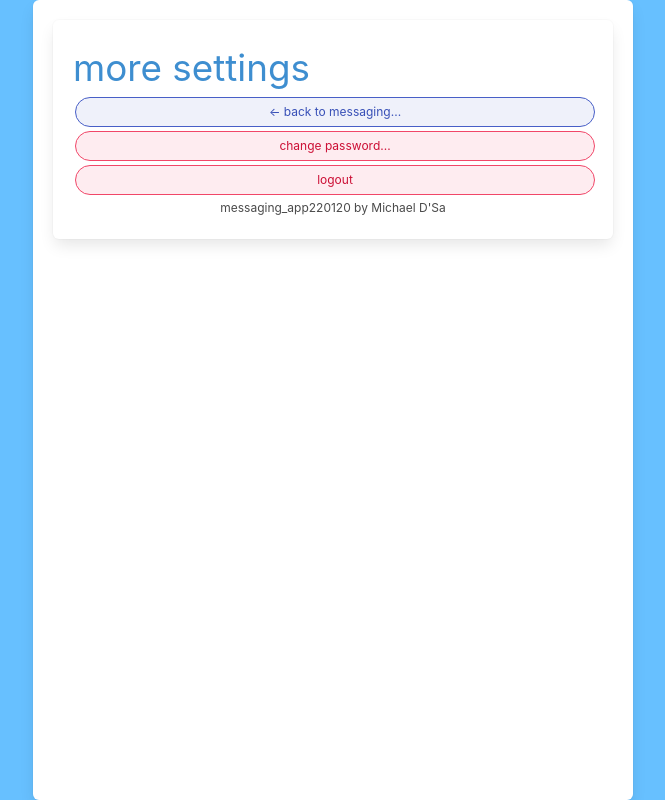
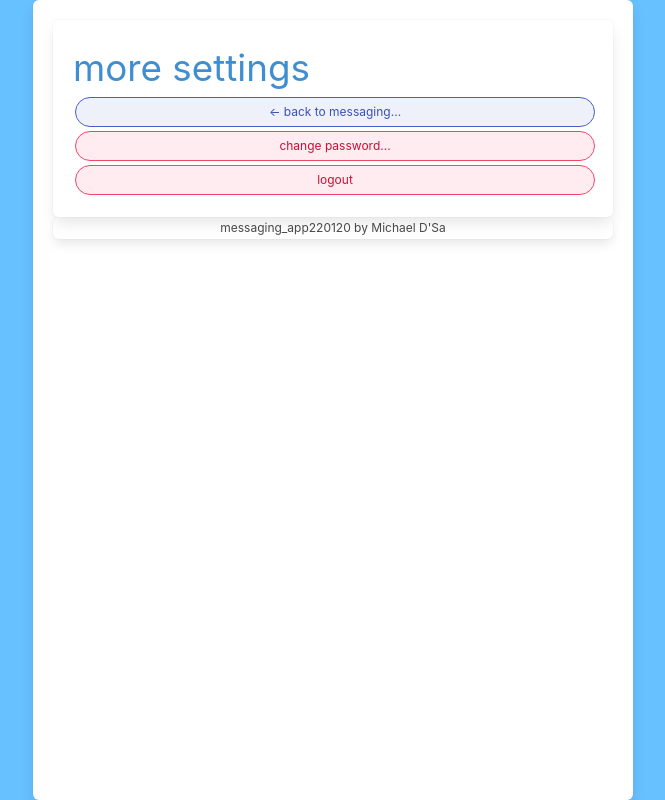
Before and after one commit to MichaelDSa/messaging_app220120, a PHP site: page /more_settings.php in a window 1280 px wide. Shown: the whole page, without its empty margins (307-972 px from the left). Run offline with PHP 8.4, Linux system fonts and the light colour scheme; the visitor is signed in with stand-in values (Sample User, id 1).

Commit message:
changed footer

```diff
--- a/messaging_app220120/login.php
+++ b/messaging_app220120/login.php
@@ -88,5 +88,5 @@ if($_SERVER['REQUEST_METHOD'] == 'POST'){
 }
 
 include('templates/footer.html');
-print '<script> document.getElementById("footer").setAttribute("class", "box has-text-centered"); </script>';
+// print '<script> document.getElementById("footer").setAttribute("class", "box has-text-centered"); </script>';
 ?>
--- a/messaging_app220120/logout.php
+++ b/messaging_app220120/logout.php
@@ -70,6 +70,6 @@ if($_SERVER['REQUEST_METHOD'] == 'POST'){
 
 
 include('templates/footer.html');
-print '<script> document.getElementById("footer").setAttribute("class", "box has-text-centered"); </script>
+// print '<script> document.getElementById("footer").setAttribute("class", "box has-text-centered"); </script>
 ';
 ?>
--- a/messaging_app220120/more_settings.php
+++ b/messaging_app220120/more_settings.php
@@ -14,7 +14,8 @@ function more_settings_display(){
                 <div id="msgbox" class="box" style="">
                 <p class="has-text-info" style="font-size: 2.3rem; white-space: nowrap;">more settings</p>
                 ' . messages_other_buttons("settings_buttons") . '
-
+            </div>
+        </div>
 
     ';
 }
--- a/messaging_app220120/register_user.php
+++ b/messaging_app220120/register_user.php
@@ -249,5 +249,5 @@ function form_register_display(
  <!-- // include footer -->
 <?php
 include('templates/footer.html');
-print '<script> document.getElementById("footer").setAttribute("class", "box has-text-centered"); </script>';
+// print '<script> document.getElementById("footer").setAttribute("class", "box has-text-centered"); </script>';
 ?>
--- a/messaging_app220120/templates/footer.html
+++ b/messaging_app220120/templates/footer.html
@@ -3,7 +3,7 @@
 ?>
 
 <!-- <footer class="box">     -->
-<footer id="footer" class="has-text-centered" style="margin:auto; max-width:600px; padding: 2px 20px; font-size: 0.75rem;">
+<footer id="footer" class="box has-text-centered" style="margin:auto; max-width:600px; padding: 2px 20px; font-size: 0.75rem;">
     <p>
         <!-- <p>messaging_app220120 By Michael D'Sa</p> -->
         <?php
```
